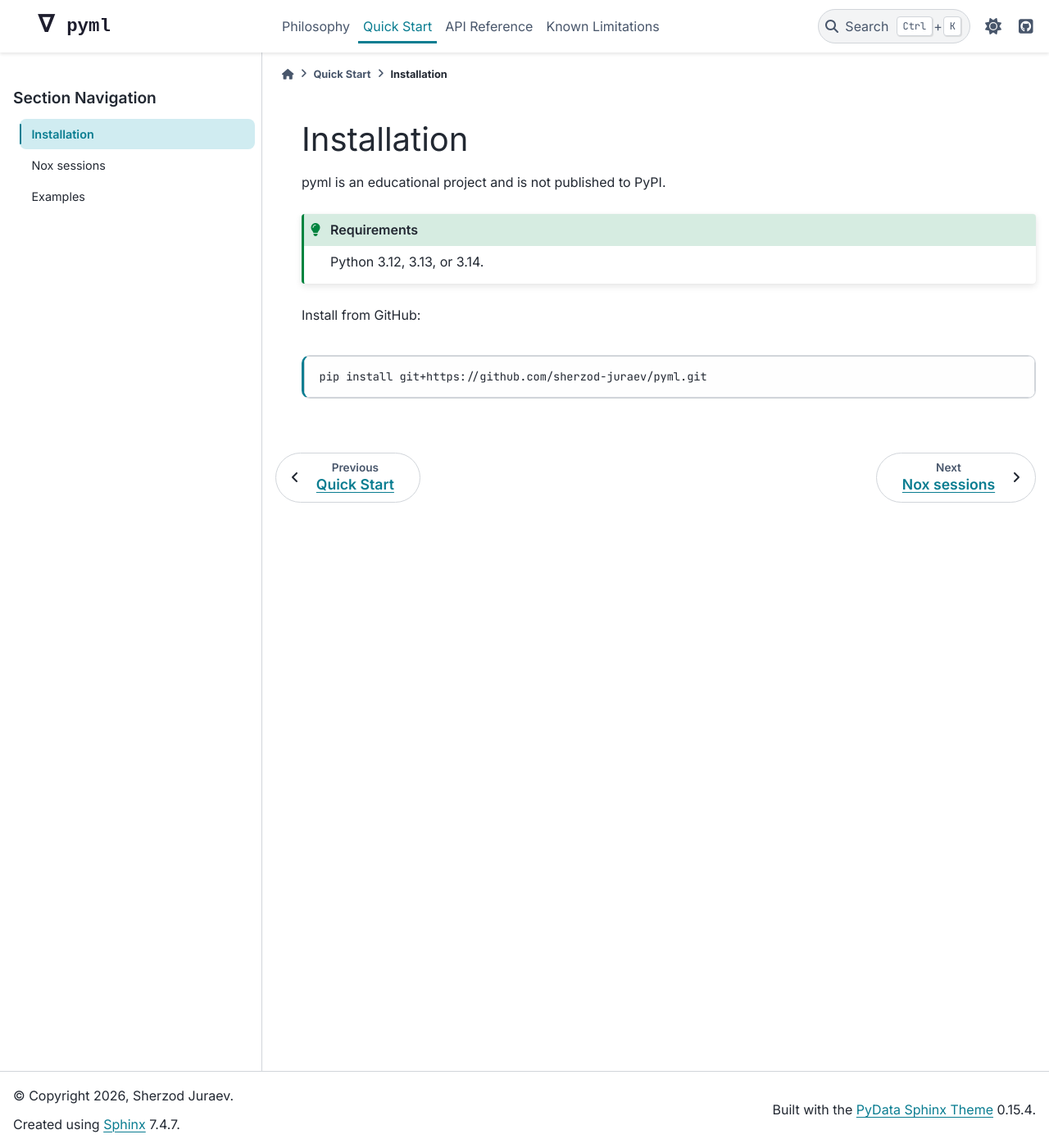
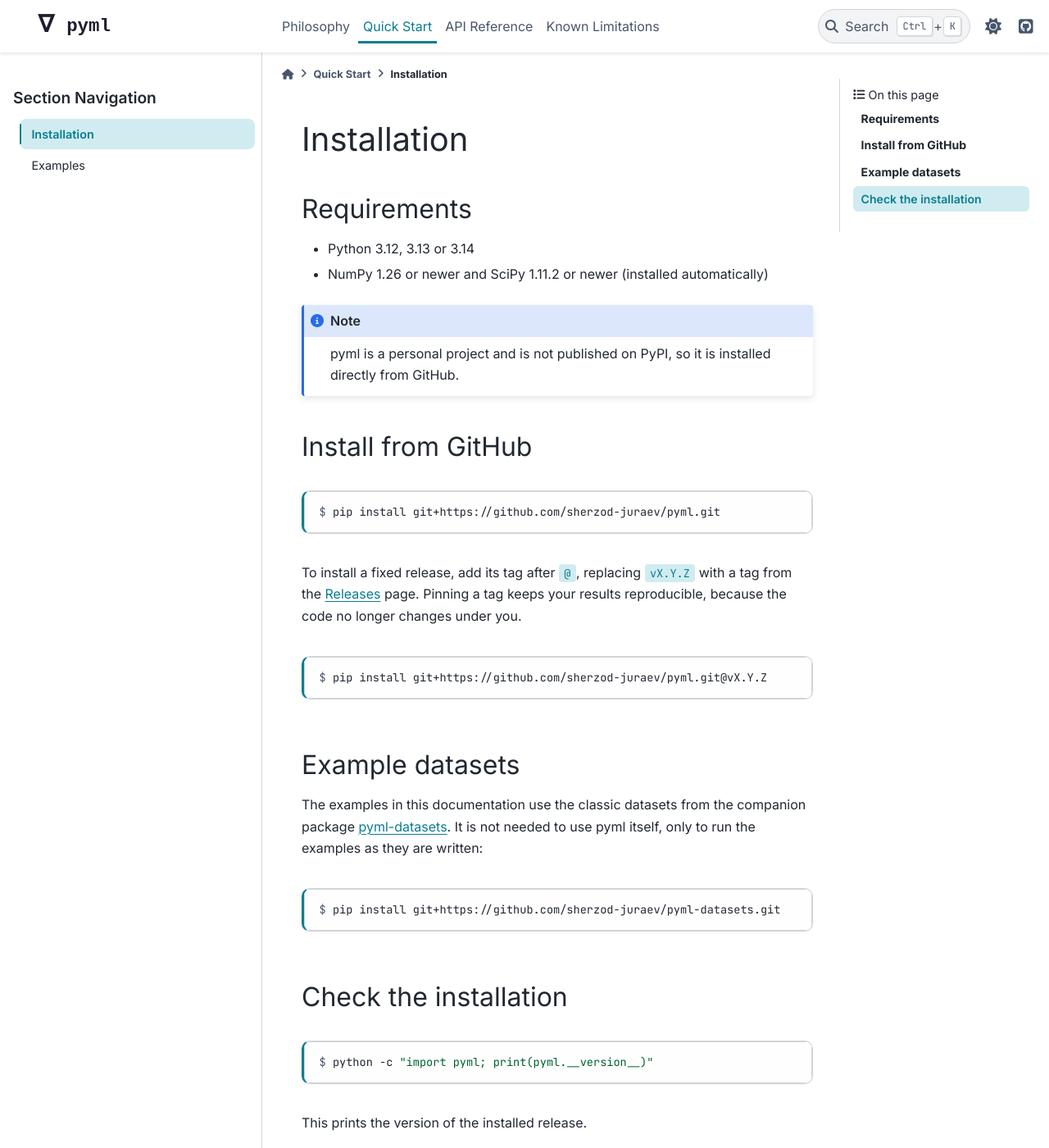
Before and after one commit to sherzod-juraev/pyml, a Sphinx documentation site: the page built from docs/source/quick_start/installation.rst, in a window 1280 px wide and 1400 px high. Shown: the whole window at 82% size. Built offline with Sphinx 7.4.7 and the PyData theme 0.15.4, drawn with Linux system fonts in a browser that asks for light colours.

Commit message:
docs: use real data in the quick start and describe the nox workflow
README and CONTRIBUTING
- README: show the release badge first, group the other badges, and use a
  runnable example with pyml-datasets instead of placeholder variables.
  Explain that pyml is installed from GitHub, pinned with a vX.Y.Z tag
  instead of a hardcoded version, and link to CONTRIBUTING.
- CONTRIBUTING: turn it into a map of the project: the Nox sessions and how
  to run them, the conventions for code, docstrings, tests and commits,
  and checklists for adding a model and for releasing.

Documentation site
- Quick Start: the first example trains a KNNClassifier on Iris from
  pyml-datasets and points to the installation page for the extra package.
  The note explains that the examples of the individual models still use
  placeholder variables.
- Installation: list the supported Python versions and the NumPy and SciPy
  bounds, add installing a fixed release and the example datasets package,
  and add a version check. pyml is described as installed from GitHub only.
- Remove the CLI page, because the CLI no longer exists. The development
  checks are described in CONTRIBUTING.md.

```diff
--- a/docs/source/quick_start/installation.rst
+++ b/docs/source/quick_start/installation.rst
@@ -1,15 +1,48 @@
 Installation
 ============
 
-pyml is an educational project and is not published to PyPI.
+Requirements
+------------
 
-.. admonition:: Requirements
-   :class: tip
+* Python 3.12, 3.13 or 3.14
+* NumPy 1.26 or newer and SciPy 1.11.2 or newer (installed automatically)
 
-   Python 3.12, 3.13, or 3.14.
+.. note::
 
-Install from GitHub:
+   pyml is a personal project and is not published on PyPI, so it is installed directly from
+   GitHub.
 
-.. code-block:: bash
+Install from GitHub
+-------------------
 
-    pip install git+https://github.com/sherzod-juraev/pyml.git
+.. code-block:: console
+
+   $ pip install git+https://github.com/sherzod-juraev/pyml.git
+
+To install a fixed release, add its tag after ``@``, replacing ``vX.Y.Z`` with a tag from the
+`Releases <https://github.com/sherzod-juraev/pyml/releases>`_ page. Pinning a tag keeps your
+results reproducible, because the code no longer changes under you.
+
+.. code-block:: console
+
+   $ pip install git+https://github.com/sherzod-juraev/pyml.git@vX.Y.Z
+
+Example datasets
+----------------
+
+The examples in this documentation use the classic datasets from the companion package
+`pyml-datasets <https://pyml-datasets.readthedocs.io/en/latest/>`_. It is not needed to use
+pyml itself, only to run the examples as they are written:
+
+.. code-block:: console
+
+   $ pip install git+https://github.com/sherzod-juraev/pyml-datasets.git
+
+Check the installation
+----------------------
+
+.. code-block:: console
+
+   $ python -c "import pyml; print(pyml.__version__)"
+
+This prints the version of the installed release.
```
Also changed, not shown: CONTRIBUTING.md (+117 -50 lines), README.md (+37 -5 lines), docs/source/quick_start/cli.rst (deleted, +0 -49 lines), docs/source/quick_start/index.rst (+20 -18 lines).
